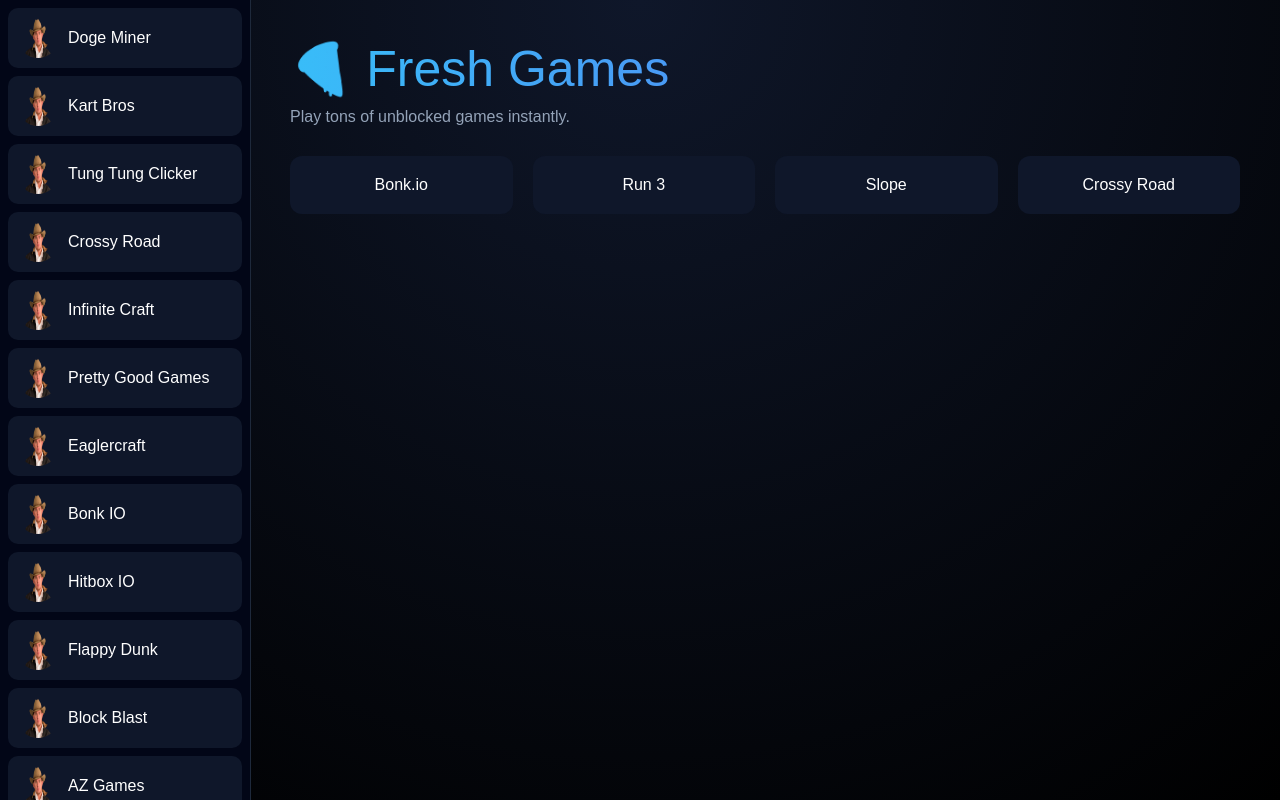
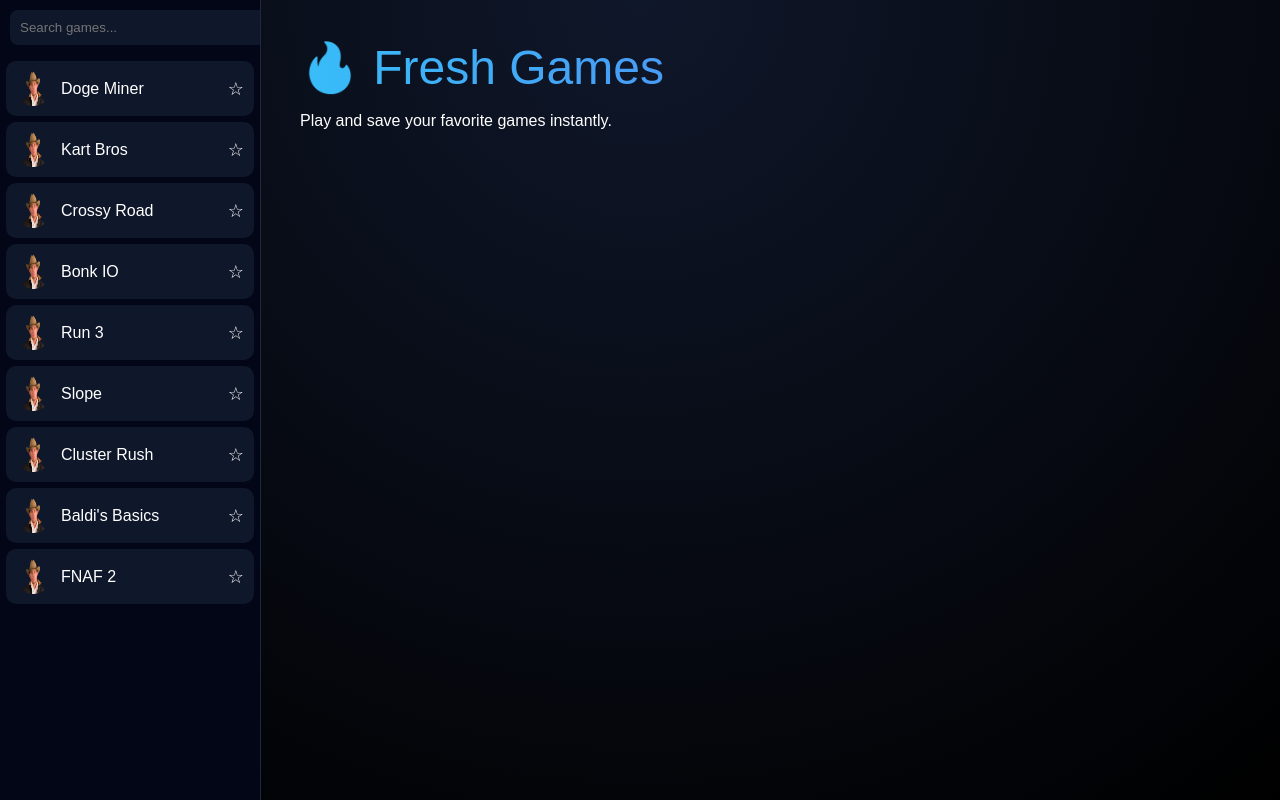
Before and after one commit to NotMsty/fresh, a plain HTML site: page index.html in a window 1280 px wide. Drawn offline with Linux system fonts and the light colour scheme.

Commit message:
Update index.html

```diff
--- a/index.html
+++ b/index.html
@@ -12,74 +12,99 @@ body {
     font-family: Arial;
     background: radial-gradient(circle at top, #0f172a, #000);
     color: white;
+    overflow: hidden;
 }
 
 /* Sidebar */
 .sidebar {
     position: fixed;
-    width: 250px;
+    width: 260px;
     height: 100%;
     background: #020617;
-    overflow-y: scroll;
+    overflow-y: auto;
     border-right: 1px solid #1e293b;
+    animation: slideIn 0.5s ease;
 }
 
+/* Search */
+.search {
+    margin: 10px;
+    padding: 10px;
+    width: calc(100% - 20px);
+    border-radius: 8px;
+    border: none;
+    background: #0f172a;
+    color: white;
+}
+
+/* Buttons */
 .game-btn {
     display: flex;
+    justify-content: space-between;
     align-items: center;
-    gap: 10px;
     padding: 10px;
-    margin: 8px;
+    margin: 6px;
     border-radius: 10px;
     background: #0f172a;
     cursor: pointer;
+    transition: 0.2s;
 }
 
 .game-btn:hover {
     background: #1e293b;
-    transform: scale(1.05);
+    transform: scale(1.03);
+}
+
+.left {
+    display: flex;
+    align-items: center;
+    gap: 10px;
 }
 
 .game-btn img {
-    width: 40px;
-    height: 40px;
+    width: 35px;
+    height: 35px;
     border-radius: 50%;
+}
+
+/* Star */
+.star {
+    cursor: pointer;
+    font-size: 18px;
 }
 
 /* Main */
 .main {
-    margin-left: 250px;
+    margin-left: 260px;
     height: 100vh;
     position: relative;
 }
 
+/* Frame */
 iframe {
     width: 100%;
     height: 100%;
     border: none;
     display: none;
+    animation: fadeIn 0.5s ease;
 }
 
 /* Home */
 .home {
     padding: 40px;
+    animation: fadeIn 0.5s ease;
 }
 
 .title {
-    font-size: 50px;
+    font-size: 48px;
     background: linear-gradient(90deg, #38bdf8, #6366f1);
     -webkit-background-clip: text;
     color: transparent;
 }
 
-.subtitle {
-    color: #94a3b8;
-    margin-top: 10px;
-}
-
-/* Cards */
+/* Grid */
 .grid {
-    margin-top: 30px;
+    margin-top: 20px;
     display: grid;
     grid-template-columns: repeat(auto-fill, minmax(180px, 1fr));
     gap: 20px;
@@ -89,8 +114,9 @@ iframe {
     background: #0f172a;
     padding: 20px;
     border-radius: 12px;
+    cursor: pointer;
     text-align: center;
-    cursor: pointer;
+    transition: 0.2s;
 }
 
 .card:hover {
@@ -106,96 +132,126 @@ iframe {
     transform: translate(-50%, -50%);
     display: none;
 }
+
+/* Animations */
+@keyframes fadeIn {
+    from {opacity: 0;}
+    to {opacity: 1;}
+}
+
+@keyframes slideIn {
+    from {transform: translateX(-100%);}
+    to {transform: translateX(0);}
+}
 </style>
 </head>
 
 <body>
 
-<div class="sidebar" id="sidebar"></div>
+<div class="sidebar">
+    <input class="search" id="search" placeholder="Search games...">
+    <div id="sidebar"></div>
+</div>
 
 <div class="main">
+    <div id="home" class="home">
+        <div class="title">🔥 Fresh Games</div>
+        <p>Play and save your favorite games instantly.</p>
 
-<div id="home" class="home">
-    <div class="title">🍕 Fresh Games</div>
-    <div class="subtitle">Play tons of unblocked games instantly.</div>
+        <div class="grid" id="favoritesGrid"></div>
+    </div>
 
-    <div class="grid">
-        <div class="card" onclick="loadGame('https://bonk.io')">Bonk.io</div>
-        <div class="card" onclick="loadGame('https://run-3online.github.io')">Run 3</div>
-        <div class="card" onclick="loadGame('https://slope3.io/')">Slope</div>
-        <div class="card" onclick="loadGame('https://crossy-road.com/cross-road.embed')">Crossy Road</div>
-    </div>
-</div>
-
-<iframe id="frame"></iframe>
-<div id="loading">Loading...</div>
-
+    <iframe id="frame"></iframe>
+    <div id="loading">Loading...</div>
 </div>
 
 <script>
 const games = [
 ["Doge Miner","https://dogeminer-online.github.io/file/"],
 ["Kart Bros","https://kartbros.io/"],
-["Tung Tung Clicker","https://www.tungsahurclicker.com/"],
 ["Crossy Road","https://crossy-road.com/cross-road.embed"],
-["Infinite Craft","https://infinite-craft.gg/"],
-["Pretty Good Games","https://newunblockedgames.gitlab.io/"],
-["Eaglercraft","https://eaglercraft-orcin.vercel.app/"],
 ["Bonk IO","https://bonk.io"],
-["Hitbox IO","https://hitbox.io"],
-["Flappy Dunk","https://flappydunk.flappydunk.co/Flappy%20Dunk.html"],
-["Block Blast","https://blockblast.game/game"],
-["AZ Games","https://azgames.io/"],
-["Geo Dash Spam","https://geometrydashspam.io/"],
-["Geometry Games","https://geometrygames.io"],
-["Drift Hunters","https://run-3online.github.io/go/class-447.html"],
-["Car Climb Racing","https://run-3online.github.io/go/class-785.html"],
-["Madalin Stunt Cars 3","https://run-3online.github.io/go/class-566.html"],
-["Earn to Die","https://run-3online.github.io/go/class-523.html"],
-["Super Racing GT","https://run-3online.github.io/go/class-705.html"],
-["3D Car Simulator","https://sudoku-online.github.io/a2/3d-car-simulator/"],
-["Unblocked Games 66","https://unblockedgames66.io/"],
 ["Run 3","https://run-3online.github.io"],
-["Bee Swarm Simulator","https://dddatt.github.io/bss/"],
-["Elastic Face","https://quiz-50.github.io/casual-games/elastic-face/"],
-["Tag","https://quiz-50.github.io/action-games/tag"],
-["Nut Simulator","https://quiz-50.github.io/casual-games/nut-simulator/"],
+["Slope","https://slope3.io/"],
 ["Cluster Rush","https://quiz-50.github.io/driving-games/cluster-rush/"],
 ["Baldi's Basics","https://quiz-50.github.io/casual-games/baldis-basics/"],
-["FNAF 2","https://fngames.io/five-nights-at-freddys-2.embed"],
-["Slap Jack","https://slapjack.thirdwavesoft.com/"],
-["Slope V3","https://slope3.io/"],
-["Minecraft Packs","https://resourcepack.net/"],
-["Class 76","https://class-76.github.io/"],
-["MC Skins","https://mcskins.org/"]
+["FNAF 2","https://fngames.io/five-nights-at-freddys-2.embed"]
 ];
 
+let favorites = JSON.parse(localStorage.getItem("favorites")) || [];
+
 const sidebar = document.getElementById("sidebar");
+const search = document.getElementById("search");
+const favGrid = document.getElementById("favoritesGrid");
 
-games.forEach(game => {
-    const btn = document.createElement("div");
-    btn.className = "game-btn";
-    btn.onclick = () => loadGame(game[1]);
-    btn.innerHTML = `<img src="pfp.png"><span>${game[0]}</span>`;
-    sidebar.appendChild(btn);
-});
+function renderGames(filter="") {
+    sidebar.innerHTML = "";
+
+    games.filter(g => g[0].toLowerCase().includes(filter.toLowerCase()))
+    .forEach(game => {
+        const div = document.createElement("div");
+        div.className = "game-btn";
+
+        const isFav = favorites.includes(game[0]);
+
+        div.innerHTML = `
+            <div class="left">
+                <img src="pfp.png">
+                <span>${game[0]}</span>
+            </div>
+            <div class="star">${isFav ? "⭐" : "☆"}</div>
+        `;
+
+        div.onclick = () => loadGame(game[1]);
+
+        div.querySelector(".star").onclick = (e) => {
+            e.stopPropagation();
+            toggleFavorite(game[0]);
+        };
+
+        sidebar.appendChild(div);
+    });
+}
+
+function toggleFavorite(name) {
+    if (favorites.includes(name)) {
+        favorites = favorites.filter(f => f !== name);
+    } else {
+        favorites.push(name);
+    }
+    localStorage.setItem("favorites", JSON.stringify(favorites));
+    renderGames(search.value);
+    renderFavorites();
+}
+
+function renderFavorites() {
+    favGrid.innerHTML = "";
+    games.filter(g => favorites.includes(g[0])).forEach(game => {
+        const card = document.createElement("div");
+        card.className = "card";
+        card.innerText = game[0];
+        card.onclick = () => loadGame(game[1]);
+        favGrid.appendChild(card);
+    });
+}
+
+search.addEventListener("input", () => renderGames(search.value));
 
 function loadGame(url) {
     document.getElementById("home").style.display = "none";
-    document.getElementById("frame").style.display = "block";
-    document.getElementById("loading").style.display = "block";
+    const frame = document.getElementById("frame");
+    const loading = document.getElementById("loading");
 
-    document.getElementById("frame").src = url;
+    frame.style.display = "block";
+    loading.style.display = "block";
 
-    setTimeout(() => {
-        try {
-            frame.contentWindow.location.href;
-            document.getElementById("loading").style.display = "none";
-        } catch {
-            window.location.replace(url);
-        }
-    }, 1200);
+    frame.src = url;
+
+    setTimeout(() => loading.style.display = "none", 1500);
 }
+
+renderGames();
+renderFavorites();
 </script>
 
 </body>
```
